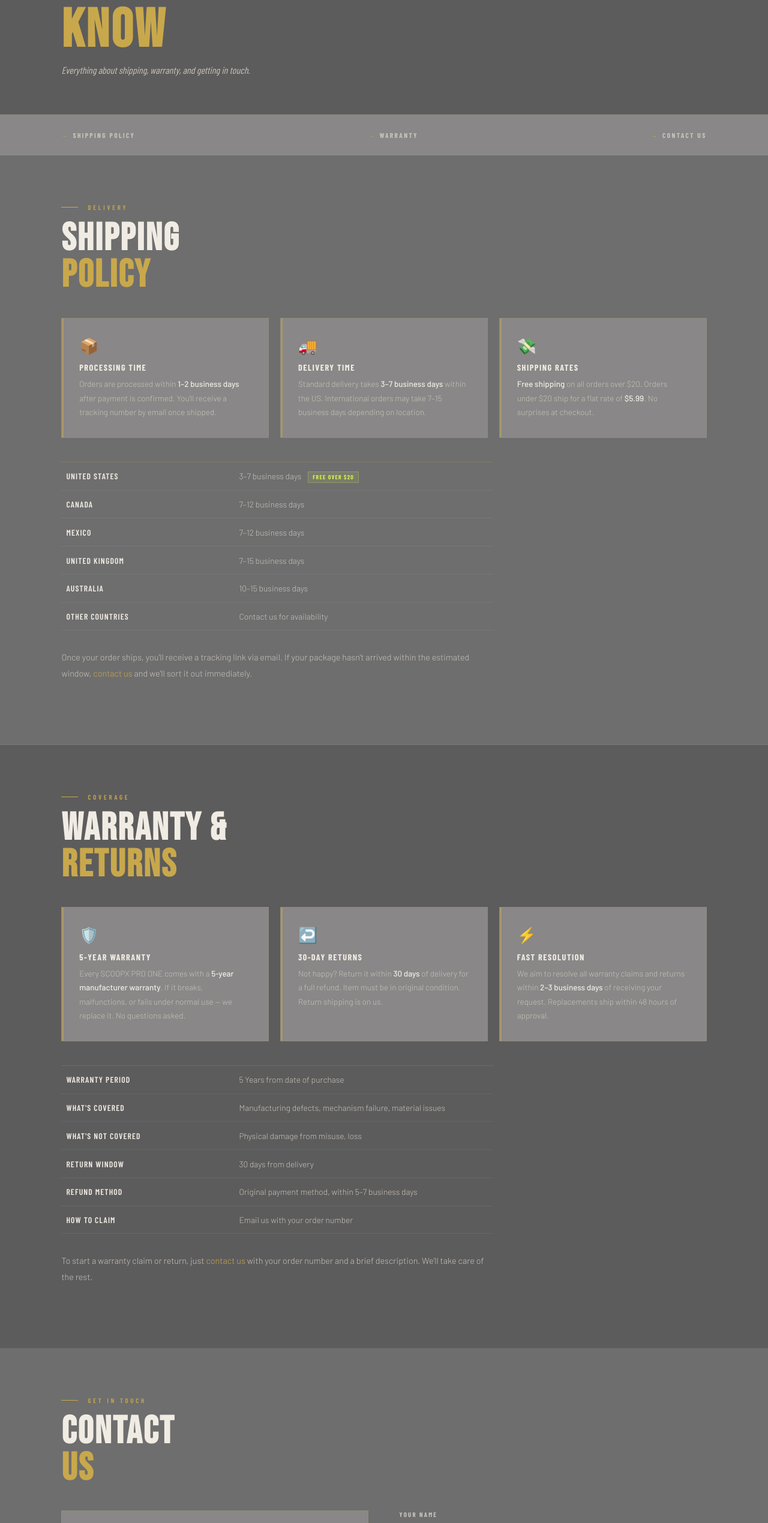
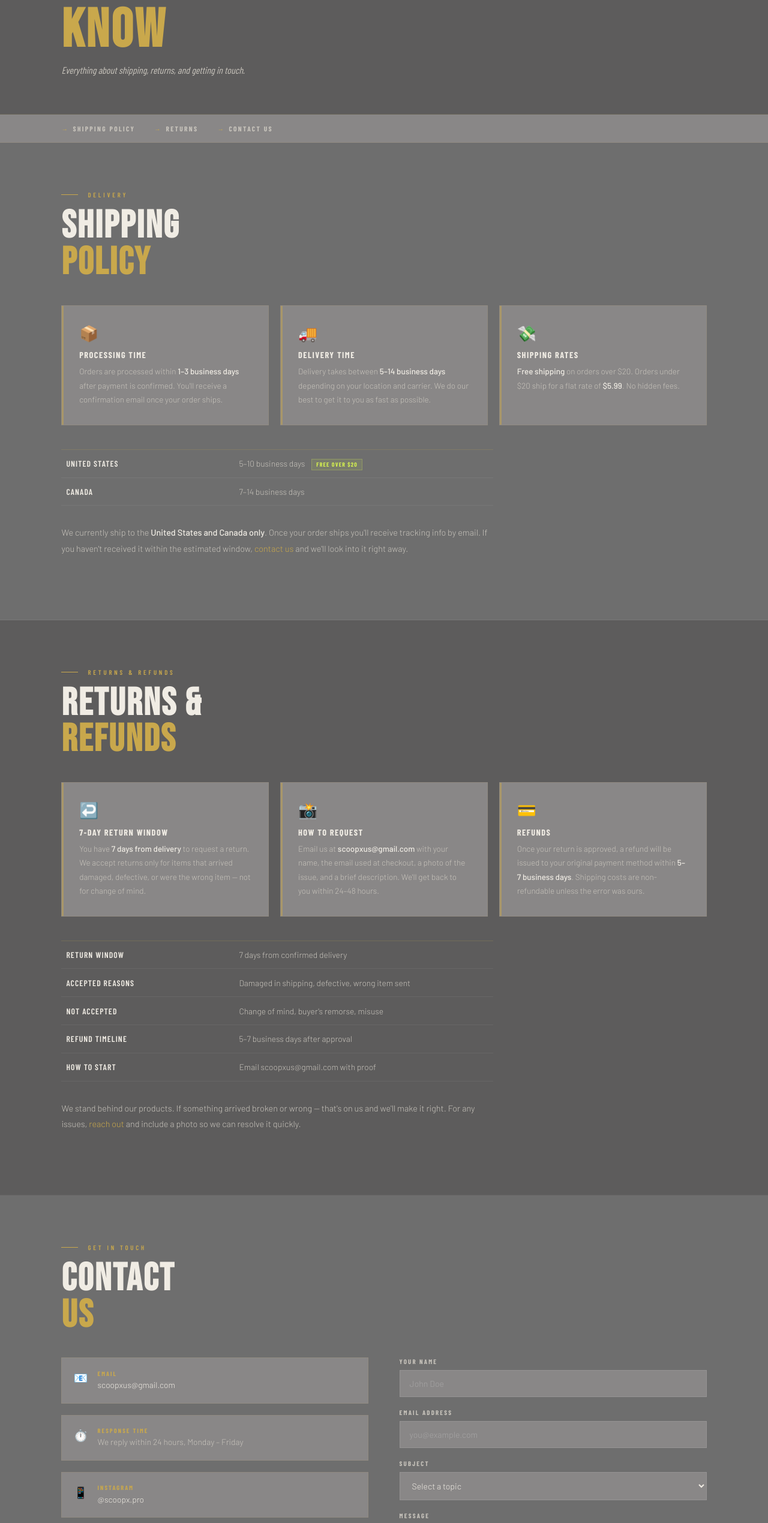
Before and after one commit to FileFlowco/ScoopStore, a website: page info.html in a window 1280 px wide. Shown: the part 219-2758 px from the top of the page at 60% size. Drawn offline with nearby package versions, Linux system fonts and the light colour scheme; a web font is replaced by a local one.

Commit message:
Update info.html

```diff
--- a/info.html
+++ b/info.html
@@ -23,7 +23,6 @@
 }
 html { scroll-behavior: smooth; }
 body { background: var(--bg); color: var(--white); font-family: 'Barlow', sans-serif; font-weight: 300; overflow-x: hidden; }
-
 nav {
 position: fixed; top: 0; left: 0; right: 0; z-index: 1000;
 display: flex; align-items: center; justify-content: space-between;
@@ -51,22 +50,16 @@
 .mobile-menu.open { display: flex; }
 .mobile-menu a { font-family: 'Bebas Neue', sans-serif; font-size: 3rem; letter-spacing: 0.1em; color: var(--white); text-decoration: none; transition: color 0.2s; }
 .mobile-menu a:hover { color: var(--gold); }
-
-    /* PAGE HEADER */
 .page-header { padding: 120px 8vw 4rem; background: var(--bg2); border-bottom: 1px solid rgba(201,168,76,0.12); }
 .page-eyebrow { font-family: 'Barlow Condensed', sans-serif; font-size: 0.68rem; font-weight: 600; letter-spacing: 0.35em; text-transform: uppercase; color: var(--gold); margin-bottom: 1rem; display: flex; align-items: center; gap: 1rem; }
 .page-eyebrow::before { content: ''; width: 28px; height: 1px; background: var(--gold); }
 .page-title { font-family: 'Bebas Neue', sans-serif; font-size: clamp(3rem, 7vw, 6rem); line-height: 0.9; letter-spacing: 0.04em; margin-bottom: 1rem; }
 .page-title span { color: var(--gold); }
 .page-sub { font-family: 'Barlow Condensed', sans-serif; font-size: 1rem; color: var(--muted); font-style: italic; }
-
-    /* JUMP NAV */
-    .jump-nav { background: var(--bg3); padding: 1rem 8vw; display: flex; gap: 2rem; flex-wrap: wrap; border-bottom: 1px solid rgba(201,168,76,0.1); position: sticky; top: 68px; z-index: 100; }
-    .jump-link { font-family: 'Barlow Condensed', sans-serif; font-size: 0.72rem; font-weight: 700; letter-spacing: 0.2em; text-transform: uppercase; color: var(--muted); text-decoration: none; transition: color 0.2s; display: flex; align-items: center; gap: 0.4rem; }
-    .jump-link::before { content: '→'; color: var(--gold); font-size: 0.65rem; }
-    .jump-link:hover { color: var(--gold); }
-
-    /* SECTIONS */
+.jump-nav { background: var(--bg3); padding: 1rem 8vw; display: flex; gap: 2rem; flex-wrap: wrap; border-bottom: 1px solid rgba(201,168,76,0.1); justify-content: flex-start; }
+a.jump-link { font-family: 'Barlow Condensed', sans-serif !important; font-size: 0.72rem !important; font-weight: 700 !important; letter-spacing: 0.2em !important; text-transform: uppercase !important; color: var(--muted) !important; text-decoration: none !important; transition: color 0.2s; display: flex; align-items: center; gap: 0.4rem; }
+a.jump-link::before { content: '→'; color: var(--gold); font-size: 0.65rem; }
+a.jump-link:hover { color: var(--gold) !important; }
 .info-section { padding: 5rem 8vw; border-bottom: 1px solid rgba(255,255,255,0.06); }
 .info-section:last-of-type { border-bottom: none; }
 .info-section:nth-child(odd) { background: var(--bg); }
@@ -75,8 +68,6 @@
 .section-label::before { content: ''; width: 28px; height: 1px; background: var(--gold); }
 .section-title { font-family: 'Bebas Neue', sans-serif; font-size: clamp(2.5rem, 5vw, 4rem); line-height: 0.95; letter-spacing: 0.04em; margin-bottom: 2.5rem; }
 .section-title span { color: var(--gold); }
-
-    /* CONTENT CARDS */
 .info-grid { display: grid; grid-template-columns: repeat(auto-fit, minmax(260px, 1fr)); gap: 1.2rem; margin-bottom: 2.5rem; }
 .info-card { background: var(--bg3); border: 1px solid rgba(201,168,76,0.1); padding: 1.8rem; position: relative; overflow: hidden; }
 .info-card::before { content: ''; position: absolute; top: 0; left: 0; width: 3px; height: 100%; background: var(--gold); opacity: 0.5; }
@@ -84,22 +75,16 @@
 .info-card-title { font-family: 'Barlow Condensed', sans-serif; font-size: 0.9rem; font-weight: 700; letter-spacing: 0.1em; text-transform: uppercase; color: var(--white); margin-bottom: 0.5rem; }
 .info-card-text { font-size: 0.84rem; line-height: 1.75; color: var(--muted); }
 .info-card-text strong { color: var(--white); font-weight: 500; }
-
-    /* TEXT BLOCKS */
 .info-text { font-size: 0.9rem; line-height: 1.85; color: var(--muted); max-width: 720px; margin-bottom: 1.5rem; }
 .info-text strong { color: var(--white); font-weight: 500; }
 .info-text a { color: var(--gold); text-decoration: none; }
 .info-text a:hover { color: var(--gold-lt); }
-
-    /* TABLE */
 .info-table { width: 100%; border-collapse: collapse; margin-bottom: 2rem; max-width: 720px; }
 .info-table tr { border-bottom: 1px solid rgba(255,255,255,0.06); }
 .info-table tr:first-child { border-top: 1px solid rgba(201,168,76,0.2); }
 .info-table td { padding: 0.9rem 0.5rem; font-size: 0.86rem; color: var(--muted); }
 .info-table td:first-child { font-family: 'Barlow Condensed', sans-serif; font-weight: 600; letter-spacing: 0.08em; text-transform: uppercase; color: var(--white); width: 40%; }
 .info-table td .tag { font-family: 'Barlow Condensed', sans-serif; font-size: 0.62rem; font-weight: 700; letter-spacing: 0.12em; text-transform: uppercase; color: var(--neon); background: rgba(212,240,80,0.1); border: 1px solid rgba(212,240,80,0.25); padding: 0.15rem 0.45rem; margin-left: 0.5rem; }
-
-    /* CONTACT FORM */
 .contact-grid { display: grid; grid-template-columns: 1fr 1fr; gap: 4vw; align-items: start; }
 .contact-info { display: flex; flex-direction: column; gap: 1.2rem; }
 .contact-item { display: flex; align-items: flex-start; gap: 1rem; padding: 1.2rem; background: var(--bg3); border: 1px solid rgba(201,168,76,0.1); }
@@ -115,10 +100,10 @@
 .form-input::placeholder { color: rgba(255,255,255,0.25); }
 textarea.form-input { resize: vertical; min-height: 120px; }
 .form-btn { font-family: 'Barlow Condensed', sans-serif; font-size: 0.78rem; font-weight: 700; letter-spacing: 0.25em; text-transform: uppercase; color: var(--bg2); background: var(--gold); border: none; padding: 1rem 2.2rem; cursor: pointer; clip-path: polygon(10px 0%,100% 0%,calc(100% - 10px) 100%,0% 100%); transition: background 0.2s; width: 100%; }
-    .form-btn:hover { background: var(--gold-lt); }
+.form-btn:hover:not(:disabled) { background: var(--gold-lt); }
+.form-btn:disabled { opacity: 0.6; cursor: not-allowed; }
 .form-success { display: none; background: rgba(45,106,31,0.2); border: 1px solid rgba(159,255,122,0.3); padding: 1rem; font-family: 'Barlow Condensed', sans-serif; font-size: 0.8rem; letter-spacing: 0.1em; text-transform: uppercase; color: #9fff7a; text-align: center; margin-top: 1rem; }
-
-    /* FOOTER */
+.form-error { display: none; background: rgba(220,50,50,0.15); border: 1px solid rgba(255,100,100,0.3); padding: 1rem; font-family: 'Barlow Condensed', sans-serif; font-size: 0.78rem; letter-spacing: 0.1em; text-transform: uppercase; color: #ff8888; text-align: center; margin-top: 1rem; }
 footer { background: var(--bg2); padding: 4rem 8vw 2rem; border-top: 1px solid rgba(201,168,76,0.1); }
 .footer-top { display: flex; justify-content: space-between; align-items: flex-start; gap: 3rem; flex-wrap: wrap; margin-bottom: 3rem; }
 .footer-logo { font-family: 'Bebas Neue', sans-serif; font-size: 2.3rem; letter-spacing: 0.1em; color: var(--white); text-decoration: none; display: block; }
@@ -131,10 +116,8 @@
 .footer-bottom { border-top: 1px solid rgba(255,255,255,0.05); padding-top: 1.5rem; display: flex; justify-content: space-between; align-items: center; flex-wrap: wrap; gap: 1rem; }
 .footer-copy { font-size: 0.74rem; color: var(--muted); }
 .footer-copy span { color: var(--gold); }
-
 .reveal { opacity: 0; transform: translateY(26px); transition: opacity 0.65s ease, transform 0.65s ease; }
 .reveal.visible { opacity: 1; transform: none; }
-
 @media (max-width: 860px) {
 .nav-links, .nav-cta { display: none; }
 .hamburger { display: flex; }
@@ -143,28 +126,21 @@
 .info-section { padding: 3.5rem 6vw; }
 .contact-grid { grid-template-columns: 1fr; }
 }
-    @media (max-width: 480px) {
-      .page-title { font-size: 2.8rem; }
-    }
+@media (max-width: 480px) { .page-title { font-size: 2.8rem; } }
 </style>
 </head>
 <body>
-
 <nav id="navbar">
-  <a href="index.html" class="nav-logo">SCOOP<span>X</span></a>
+<a href="index.html" class="nav-logo">X<span>supply</span></a>
 <ul class="nav-links">
 <li><a href="index.html">Home</a></li>
 <li><a href="product.html">Product</a></li>
 <li><a href="index.html#features">Features</a></li>
 <li><a href="index.html#how">How It Works</a></li>
 </ul>
-  <a href="checkout.html" class="nav-cta">
-    Shop Now
-    <span class="cart-count" id="navCartCount">0</span>
-  </a>
+<a href="checkout.html" class="nav-cta">Shop Now<span class="cart-count" id="navCartCount">0</span></a>
 <button class="hamburger" id="hamburger" aria-label="Menu"><span></span><span></span><span></span></button>
 </nav>
-
 <div class="mobile-menu" id="mobileMenu">
 <a href="index.html" onclick="closeMenu()">Home</a>
 <a href="product.html" onclick="closeMenu()">Product</a>
@@ -172,101 +148,87 @@
 <a href="index.html#how" onclick="closeMenu()">How It Works</a>
 <a href="checkout.html" onclick="closeMenu()" style="color:var(--gold)">Shop Now →</a>
 </div>
-
 <div class="page-header">
 <div class="page-eyebrow">Support & Policies</div>
 <h1 class="page-title">NEED TO<br><span>KNOW</span></h1>
-  <p class="page-sub">Everything about shipping, warranty, and getting in touch.</p>
+<p class="page-sub">Everything about shipping, returns, and getting in touch.</p>
 </div>
-
-<nav class="jump-nav">
+<div class="jump-nav">
 <a href="#shipping" class="jump-link">Shipping Policy</a>
-  <a href="#warranty" class="jump-link">Warranty</a>
+<a href="#returns" class="jump-link">Returns</a>
 <a href="#contact" class="jump-link">Contact Us</a>
-</nav>
+</div>
 
 <!-- SHIPPING -->
 <section class="info-section" id="shipping">
 <div class="section-label reveal">Delivery</div>
 <h2 class="section-title reveal">SHIPPING<br><span>POLICY</span></h2>
-
 <div class="info-grid reveal">
 <div class="info-card">
 <span class="info-card-icon">📦</span>
 <div class="info-card-title">Processing Time</div>
-      <p class="info-card-text">Orders are processed within <strong>1–2 business days</strong> after payment is confirmed. You'll receive a tracking number by email once shipped.</p>
+<p class="info-card-text">Orders are processed within <strong>1–3 business days</strong> after payment is confirmed. You'll receive a confirmation email once your order ships.</p>
 </div>
 <div class="info-card">
 <span class="info-card-icon">🚚</span>
 <div class="info-card-title">Delivery Time</div>
-      <p class="info-card-text">Standard delivery takes <strong>3–7 business days</strong> within the US. International orders may take 7–15 business days depending on location.</p>
+<p class="info-card-text">Delivery takes between <strong>5–14 business days</strong> depending on your location and carrier. We do our best to get it to you as fast as possible.</p>
 </div>
 <div class="info-card">
 <span class="info-card-icon">💸</span>
 <div class="info-card-title">Shipping Rates</div>
-      <p class="info-card-text"><strong>Free shipping</strong> on all orders over $20. Orders under $20 ship for a flat rate of <strong>$5.99</strong>. No surprises at checkout.</p>
+<p class="info-card-text"><strong>Free shipping</strong> on orders over $20. Orders under $20 ship for a flat rate of <strong>$5.99</strong>. No hidden fees.</p>
 </div>
 </div>
-
 <table class="info-table reveal">
-    <tr><td>United States</td><td>3–7 business days <span class="tag">Free over $20</span></td></tr>
-    <tr><td>Canada</td><td>7–12 business days</td></tr>
-    <tr><td>Mexico</td><td>7–12 business days</td></tr>
-    <tr><td>United Kingdom</td><td>7–15 business days</td></tr>
-    <tr><td>Australia</td><td>10–15 business days</td></tr>
-    <tr><td>Other countries</td><td>Contact us for availability</td></tr>
+<tr><td>United States</td><td>5–10 business days <span class="tag">Free over $20</span></td></tr>
+<tr><td>Canada</td><td>7–14 business days</td></tr>
 </table>
-
-  <p class="info-text reveal">Once your order ships, you'll receive a tracking link via email. If your package hasn't arrived within the estimated window, <a href="#contact">contact us</a> and we'll sort it out immediately.</p>
+<p class="info-text reveal">We currently ship to the <strong>United States and Canada only</strong>. Once your order ships you'll receive tracking info by email. If you haven't received it within the estimated window, <a href="#contact">contact us</a> and we'll look into it right away.</p>
 </section>
 
-<!-- WARRANTY -->
-<section class="info-section" id="warranty">
-  <div class="section-label reveal">Coverage</div>
-  <h2 class="section-title reveal">WARRANTY &<br><span>RETURNS</span></h2>
-
+<!-- RETURNS -->
+<section class="info-section" id="returns">
+<div class="section-label reveal">Returns & Refunds</div>
+<h2 class="section-title reveal">RETURNS &<br><span>REFUNDS</span></h2>
 <div class="info-grid reveal">
 <div class="info-card">
-      <span class="info-card-icon">🛡️</span>
-      <div class="info-card-title">5-Year Warranty</div>
-      <p class="info-card-text">Every SCOOPX PRO ONE comes with a <strong>5-year manufacturer warranty</strong>. If it breaks, malfunctions, or fails under normal use — we replace it. No questions asked.</p>
+<span class="info-card-icon">↩️</span>
+<div class="info-card-title">7-Day Return Window</div>
+<p class="info-card-text">You have <strong>7 days from delivery</strong> to request a return. We accept returns only for items that arrived damaged, defective, or were the wrong item — not for change of mind.</p>
 </div>
 <div class="info-card">
-      <span class="info-card-icon">↩️</span>
-      <div class="info-card-title">30-Day Returns</div>
-      <p class="info-card-text">Not happy? Return it within <strong>30 days</strong> of delivery for a full refund. Item must be in original condition. Return shipping is on us.</p>
+<span class="info-card-icon">📸</span>
+<div class="info-card-title">How to Request</div>
+<p class="info-card-text">Email us at <strong>scoopxus@gmail.com</strong> with your name, the email used at checkout, a photo of the issue, and a brief description. We'll get back to you within 24–48 hours.</p>
 </div>
 <div class="info-card">
-      <span class="info-card-icon">⚡</span>
-      <div class="info-card-title">Fast Resolution</div>
-      <p class="info-card-text">We aim to resolve all warranty claims and returns within <strong>2–3 business days</strong> of receiving your request. Replacements ship within 48 hours of approval.</p>
+<span class="info-card-icon">💳</span>
+<div class="info-card-title">Refunds</div>
+<p class="info-card-text">Once your return is approved, a refund will be issued to your original payment method within <strong>5–7 business days</strong>. Shipping costs are non-refundable unless the error was ours.</p>
 </div>
 </div>
-
 <table class="info-table reveal">
-    <tr><td>Warranty Period</td><td>5 Years from date of purchase</td></tr>
-    <tr><td>What's Covered</td><td>Manufacturing defects, mechanism failure, material issues</td></tr>
-    <tr><td>What's Not Covered</td><td>Physical damage from misuse, loss</td></tr>
-    <tr><td>Return Window</td><td>30 days from delivery</td></tr>
-    <tr><td>Refund Method</td><td>Original payment method, within 5–7 business days</td></tr>
-    <tr><td>How to Claim</td><td>Email us with your order number</td></tr>
+<tr><td>Return Window</td><td>7 days from confirmed delivery</td></tr>
+<tr><td>Accepted Reasons</td><td>Damaged in shipping, defective, wrong item sent</td></tr>
+<tr><td>Not Accepted</td><td>Change of mind, buyer's remorse, misuse</td></tr>
+<tr><td>Refund Timeline</td><td>5–7 business days after approval</td></tr>
+<tr><td>How to Start</td><td>Email scoopxus@gmail.com with proof</td></tr>
 </table>
-
-  <p class="info-text reveal">To start a warranty claim or return, just <a href="#contact">contact us</a> with your order number and a brief description. We'll take care of the rest.</p>
+<p class="info-text reveal">We stand behind our products. If something arrived broken or wrong — that's on us and we'll make it right. For any issues, <a href="#contact">reach out</a> and include a photo so we can resolve it quickly.</p>
 </section>
 
 <!-- CONTACT -->
 <section class="info-section" id="contact">
 <div class="section-label reveal">Get in Touch</div>
 <h2 class="section-title reveal">CONTACT<br><span>US</span></h2>
-
 <div class="contact-grid">
 <div class="contact-info reveal">
   <div class="contact-item">
     <span class="contact-icon">📧</span>
     <div>
       <div class="contact-label">Email</div>
-          <div class="contact-val"><a href="mailto:support@scoopx.com">support@scoopx.com</a></div>
+      <div class="contact-val"><a href="mailto:scoopxus@gmail.com">scoopxus@gmail.com</a></div>
     </div>
   </div>
   <div class="contact-item">
@@ -279,21 +241,18 @@
   <div class="contact-item">
     <span class="contact-icon">📱</span>
     <div>
-          <div class="contact-label">Social</div>
-          <div class="contact-val">
-            <a href="#">Instagram</a> · <a href="#">TikTok</a> · <a href="#">YouTube</a>
-          </div>
+      <div class="contact-label">Instagram</div>
+      <div class="contact-val"><a href="https://www.instagram.com/scoopx.pro/" target="_blank" rel="noopener noreferrer">@scoopx.pro</a></div>
     </div>
   </div>
   <div class="contact-item">
     <span class="contact-icon">📦</span>
     <div>
       <div class="contact-label">Order Issues</div>
-          <div class="contact-val">Include your order number in your message for faster help</div>
+      <div class="contact-val">Include your full name and the email used at checkout for faster help</div>
     </div>
   </div>
 </div>
-
 <div class="reveal">
   <div class="form-group">
     <label class="form-label">Your Name</label>
@@ -307,18 +266,19 @@
     <label class="form-label">Subject</label>
     <select class="form-input" id="formSubject" style="cursor:pointer">
       <option value="">Select a topic</option>
-          <option value="order">Order / Tracking</option>
-          <option value="warranty">Warranty Claim</option>
-          <option value="return">Return / Refund</option>
-          <option value="other">Other</option>
+      <option value="Order / Tracking">Order / Tracking</option>
+      <option value="Return / Refund">Return / Refund</option>
+      <option value="Damaged Item">Damaged Item</option>
+      <option value="Other">Other</option>
     </select>
   </div>
   <div class="form-group">
     <label class="form-label">Message</label>
     <textarea class="form-input" placeholder="How can we help?" id="formMessage"></textarea>
   </div>
-      <button class="form-btn" onclick="submitForm()">Send Message</button>
+  <button class="form-btn" id="formBtn" onclick="submitForm()">Send Message</button>
   <div class="form-success" id="formSuccess">✓ Message sent! We'll get back to you within 24 hours.</div>
+  <div class="form-error" id="formError">Something went wrong. Please email us directly at scoopxus@gmail.com</div>
 </div>
 </div>
 </section>
@@ -342,7 +302,7 @@
 <div class="footer-nav-title">Info</div>
 <ul class="footer-nav-links">
 <li><a href="info.html#shipping">Shipping Policy</a></li>
-        <li><a href="info.html#warranty">Warranty</a></li>
+<li><a href="info.html#returns">Returns</a></li>
 <li><a href="info.html#contact">Contact</a></li>
 </ul>
 </div>
@@ -356,12 +316,7 @@
 </div>
 </div>
 <div class="footer-bottom">
-    <div class="footer-copy">
-      © 2025 <span>SCOOPX</span>. All rights reserved. Powered by
-      <a href="https://fileflowco.com" target="_blank" style="color:inherit; text-decoration:none;">
-        FileFlow
-      </a>
-    </div>
+<div class="footer-copy">© 2025 <span>SCOOPX</span>. All rights reserved. Powered by <a href="https://fileflowco.com" target="_blank" style="color:inherit;text-decoration:none;">FileFlow</a></div>
 <div class="footer-copy">Made for people who give a damn.</div>
 </div>
 </footer>
@@ -374,7 +329,6 @@
 nav.classList.toggle('hide', y > lastY && y > 80);
 lastY = y;
 }, { passive: true });
-
 const hamburger = document.getElementById('hamburger');
 const mobileMenu = document.getElementById('mobileMenu');
 hamburger.addEventListener('click', () => {
@@ -387,7 +341,6 @@
 mobileMenu.classList.remove('open');
 document.body.style.overflow = '';
 }
-
 function getCart() { try { return JSON.parse(localStorage.getItem('scoopx_cart') || '[]'); } catch(e){ return []; } }
 function cartTotal() { return getCart().reduce((s,i)=>s+i.qty,0); }
 function updateBadge() {
@@ -398,16 +351,35 @@
 }
 updateBadge();
 
-  function submitForm() {
+async function submitForm() {
 const name = document.getElementById('formName').value.trim();
 const email = document.getElementById('formEmail').value.trim();
+const subject = document.getElementById('formSubject').value;
 const message = document.getElementById('formMessage').value.trim();
 if (!name || !email || !message) { alert('Please fill in all required fields.'); return; }
+const btn = document.getElementById('formBtn');
+btn.textContent = 'Sending…';
+btn.disabled = true;
+document.getElementById('formSuccess').style.display = 'none';
+document.getElementById('formError').style.display = 'none';
+try {
+const res = await fetch('https://formspree.io/f/myknqndk', {
+method: 'POST',
+headers: { 'Content-Type': 'application/json', 'Accept': 'application/json' },
+body: JSON.stringify({ name, email, subject: subject || 'General inquiry', message })
+});
+if (res.ok) {
 document.getElementById('formSuccess').style.display = 'block';
 document.getElementById('formName').value = '';
 document.getElementById('formEmail').value = '';
 document.getElementById('formSubject').value = '';
 document.getElementById('formMessage').value = '';
+} else { throw new Error('Failed'); }
+} catch(e) {
+document.getElementById('formError').style.display = 'block';
+}
+btn.textContent = 'Send Message';
+btn.disabled = false;
 }
 
 const obs = new IntersectionObserver((entries) => {
```
Lines whose indentation alone changed are shown as unchanged.
